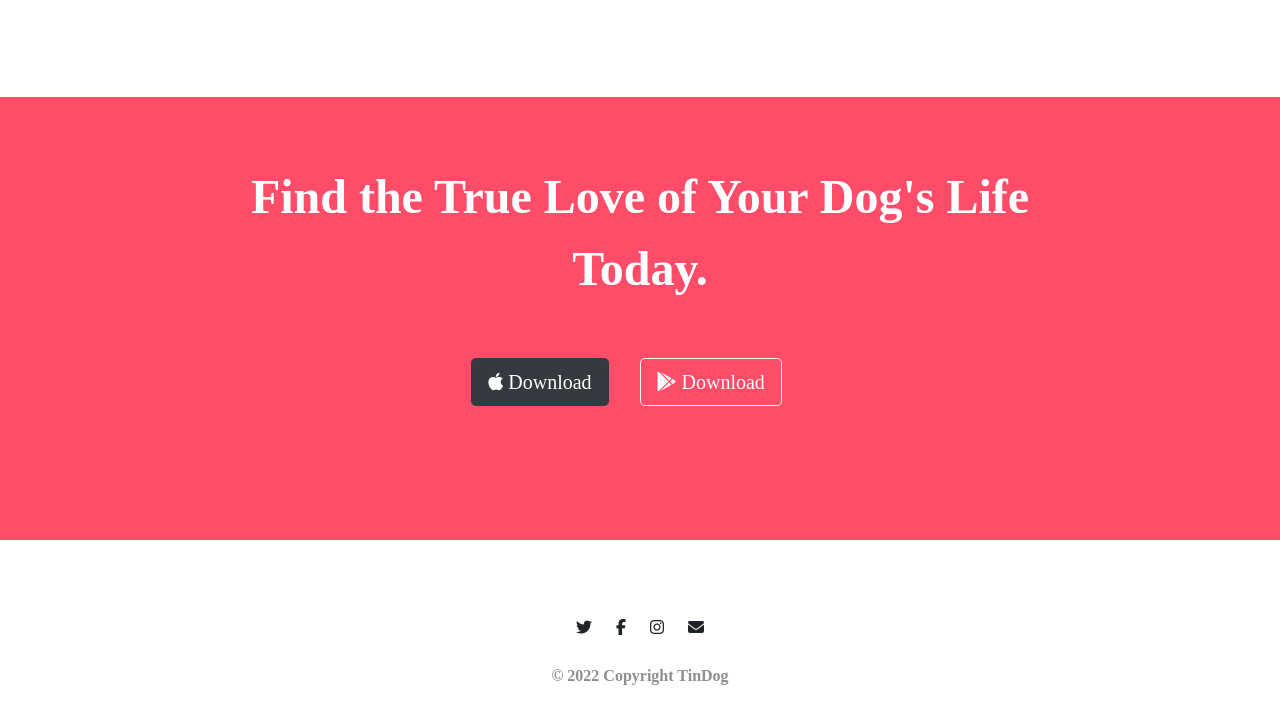
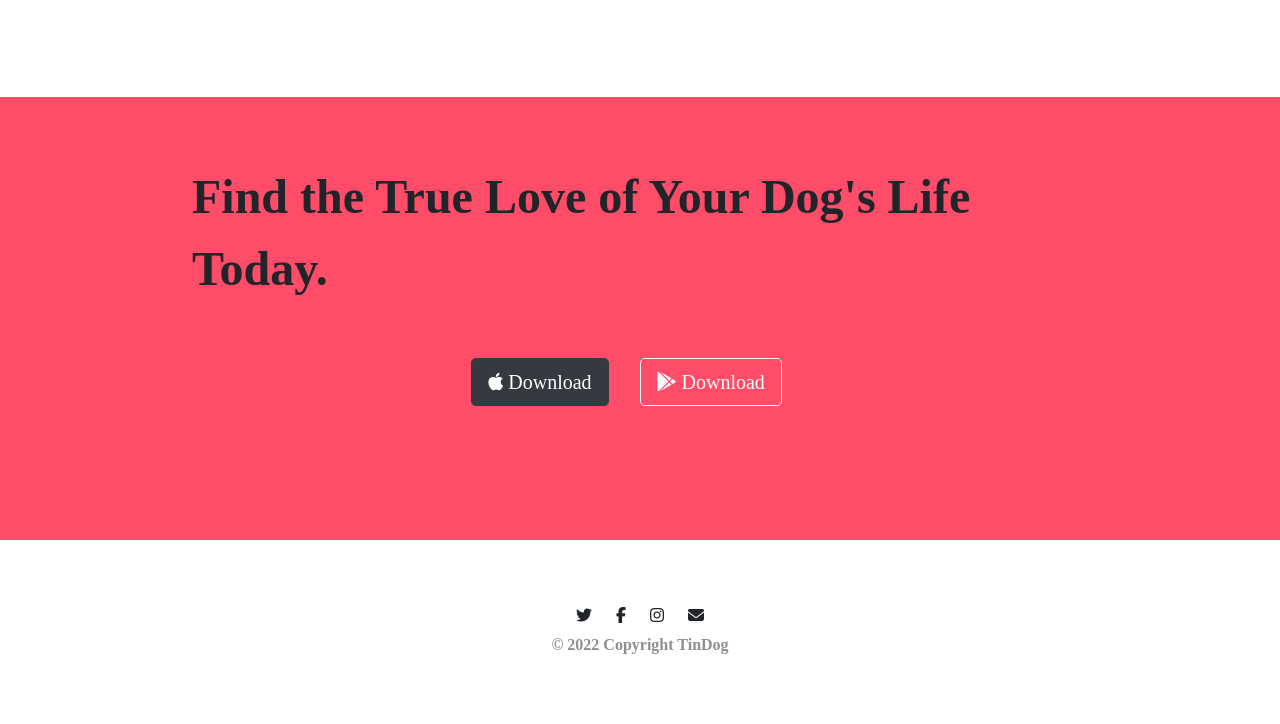
Before and after one commit to Polina-MD80/Dogs-App, a plain HTML site: page index.html in a window 1280 px wide. Shown: the part 1906-2630 px from the top of the page. Drawn offline with nearby package versions, Linux system fonts and the light colour scheme.

Commit message:
some fixes

```diff
--- a/css/styles.css
+++ b/css/styles.css
@@ -3,13 +3,14 @@
 body {
   font-family: "Montserrat-Bold";
   text-align: center;
+
 }
 p{
   font-weight: bold;
 }
 footer {
   padding: 5% 15% 7%;
-  line-height: 3rem;
+
 }
 
 h2 {
@@ -28,6 +29,7 @@ h3 {
   background-color: #ff4c68;
   color: white;
 }
+
 .container-fluid {
   padding: 2% 15% 7%;
 }
@@ -54,9 +56,9 @@ h3 {
 }
 
 .title1 {
+  text-align: left;
   font-size: 3em;
   line-height: 1.5;
-  color: white;
   font-weight: 800;
 }
 
@@ -154,6 +156,8 @@ h3 {
     font-size: 2rem;
     font-weight: normal;
     line-height: 1;
+    text-align: center;
+    color: white;
   }
 
   .phone-image {
```
